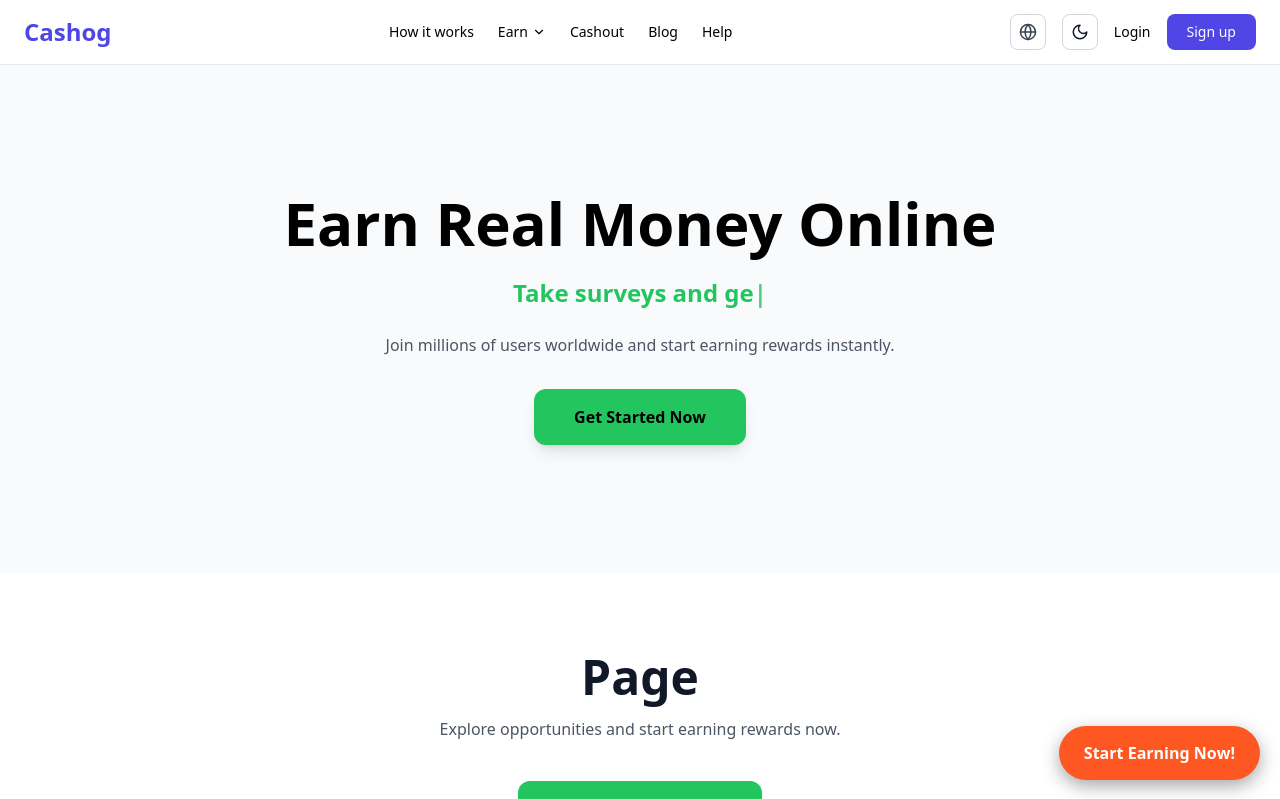
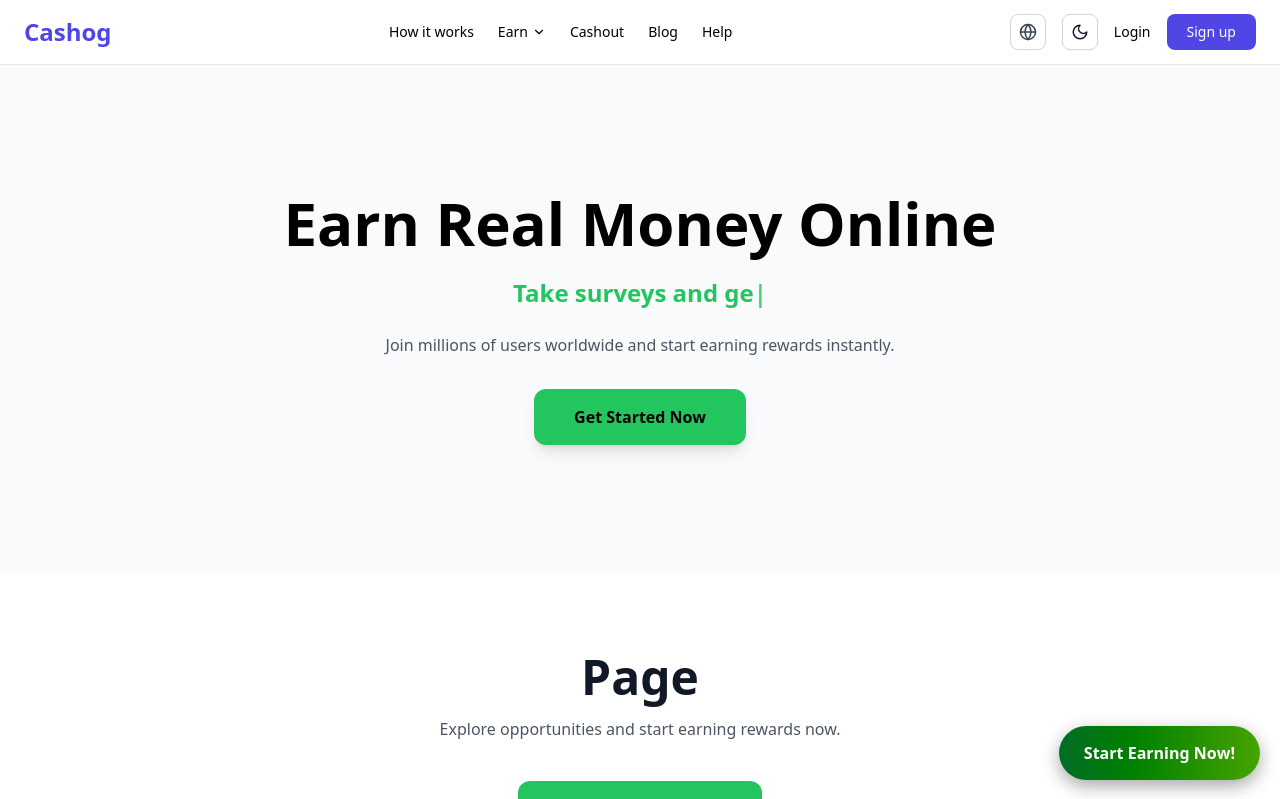
Before and after one commit to tool63/cashin, a Next.js app: page / in a window 1280 px wide. Shown: the top 799 px of the page. Built offline with nearby package versions, Linux system fonts and the light colour scheme.

Commit message:
Update FloatingCTA.module.css

```diff
--- a/components/cta/FloatingCTA.module.css
+++ b/components/cta/FloatingCTA.module.css
@@ -2,9 +2,6 @@
   position: fixed;
   bottom: 20px;
   right: 20px;
-
-  background: #ff5722;
-  color: #ffffff;
 
   padding: 15px 25px;
   border-radius: 50px;
@@ -18,10 +15,15 @@
   z-index: 9999;
 
   transition: transform 0.4s ease, opacity 0.3s ease;
+
+  /* Rainbow background */
+  background: linear-gradient(270deg, red, orange, yellow, green, blue, indigo, violet);
+  background-size: 1400% 1400%;
+  animation: rainbow 10s ease infinite;
+  color: #fff;
 }
 
 /* ================= SHOW / HIDE ================= */
-
 .show {
   opacity: 1;
   transform: translateY(0);
@@ -34,14 +36,24 @@
 }
 
 /* ================= LETTER ANIMATION ================= */
-
 .letter {
   display: inline-block;
   animation: bounce 0.6s ease forwards;
+  position: relative;
+}
+
+/* ================= SPARKLE ON BOUNCE ================= */
+.sparkle::after {
+  content: "✨";
+  position: absolute;
+  top: -8px;
+  left: 50%;
+  transform: translateX(-50%);
+  font-size: 14px;
+  animation: sparkle 0.6s ease forwards;
 }
 
 /* ================= KEYFRAMES ================= */
-
 @keyframes bounce {
   0% {
     transform: translateY(0);
@@ -56,3 +68,25 @@
     transform: translateY(0);
   }
 }
+
+@keyframes sparkle {
+  0% {
+    opacity: 0;
+    transform: translate(-50%, -8px) scale(0);
+  }
+  50% {
+    opacity: 1;
+    transform: translate(-50%, -14px) scale(1.2);
+  }
+  100% {
+    opacity: 0;
+    transform: translate(-50%, -20px) scale(0);
+  }
+}
+
+/* ================= RAINBOW ANIMATION ================= */
+@keyframes rainbow {
+  0% { background-position: 0% 50%; }
+  50% { background-position: 100% 50%; }
+  100% { background-position: 0% 50%; }
+}
```
